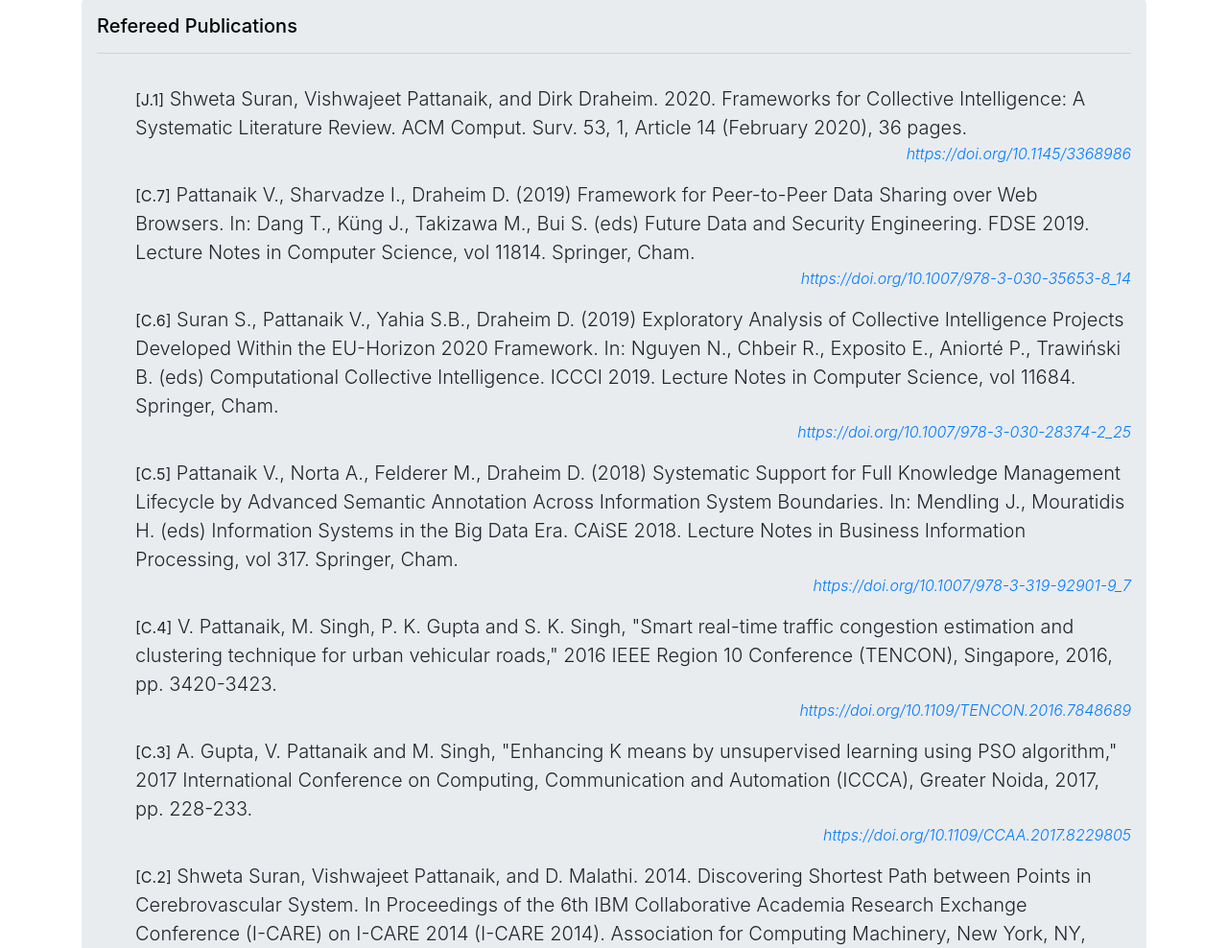
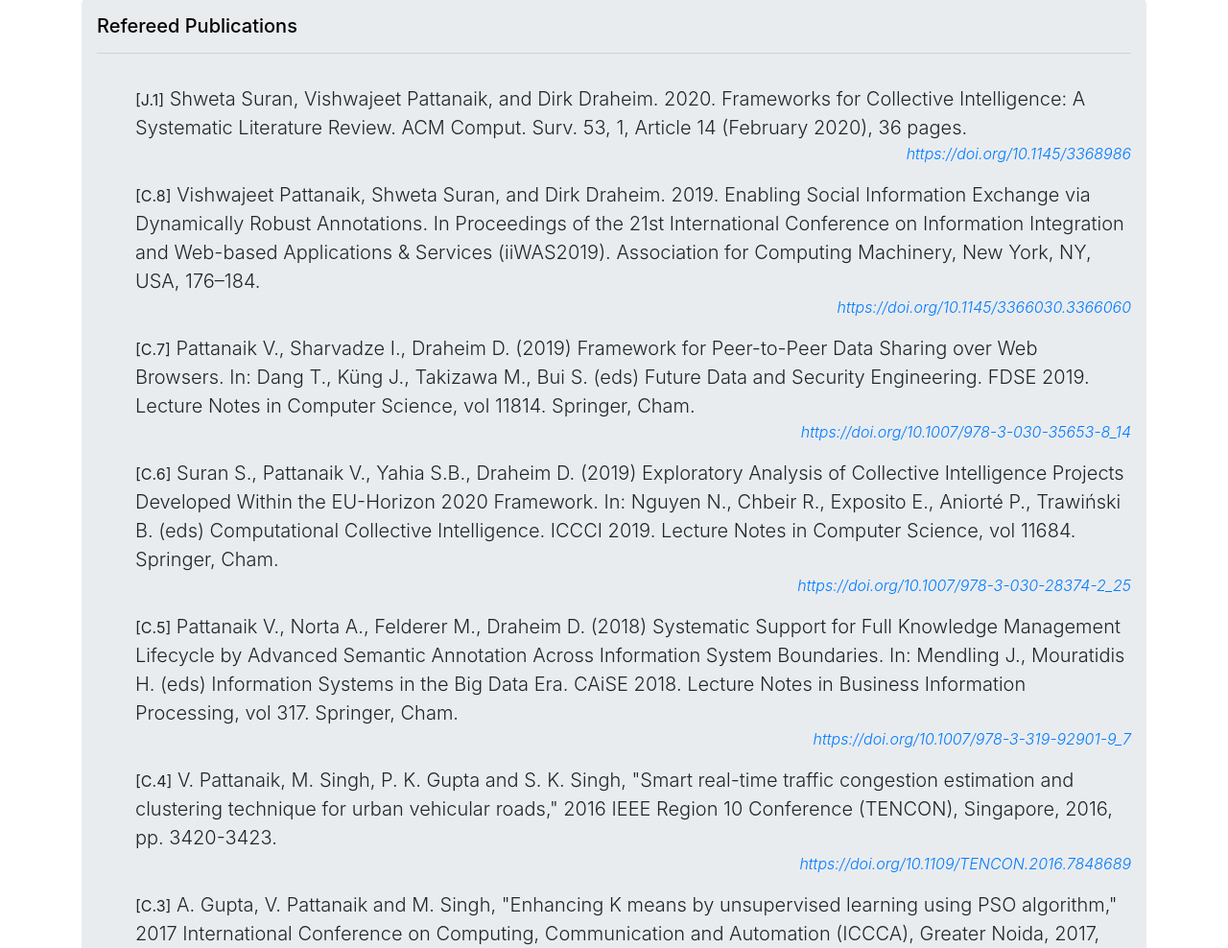
Before and after one commit to vpattanaik/vpattanaik.github.io, a plain HTML site: page index.html in a window 1280 px wide. Shown: the part 1645-2633 px from the top of the page at 96% size. Drawn offline with nearby package versions, Linux system fonts and the light colour scheme.

Commit message:
added publication

```diff
--- a/index.html
+++ b/index.html
@@ -154,6 +154,13 @@
           <br>
           <p class="lead-mini"><i><a target="_blank"
                 href="https://doi.org/10.1145/3368986">https://doi.org/10.1145/3368986</a></i>
+          </p>
+        </li>
+        <li>
+          <b class="lead-nums">[C.8]</b> Vishwajeet Pattanaik, Shweta Suran, and Dirk Draheim. 2019. Enabling Social Information Exchange via Dynamically Robust Annotations. In Proceedings of the 21st International Conference on Information Integration and Web-based Applications & Services (iiWAS2019). Association for Computing Machinery, New York, NY, USA, 176–184.
+          <br>
+          <p class="lead-mini"><i><a target="_blank"
+                href="https://doi.org/10.1145/3366030.3366060">https://doi.org/10.1145/3366030.3366060</a></i>
           </p>
         </li>
         <li>
```
